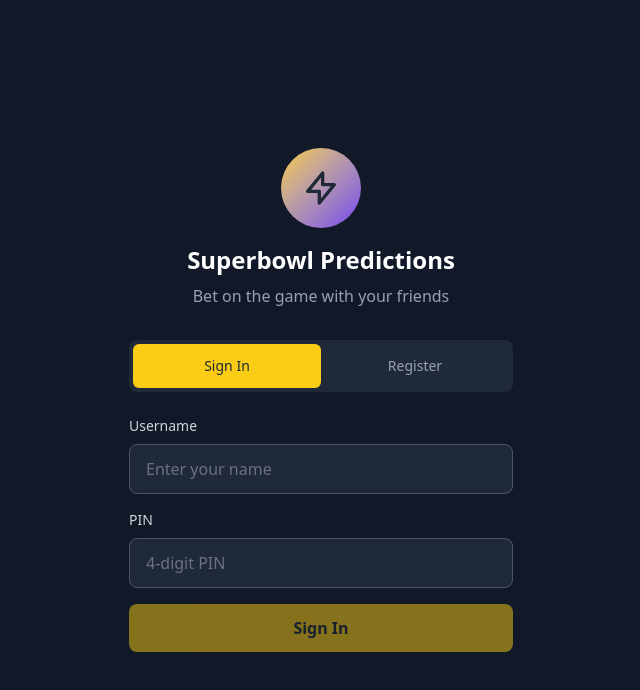
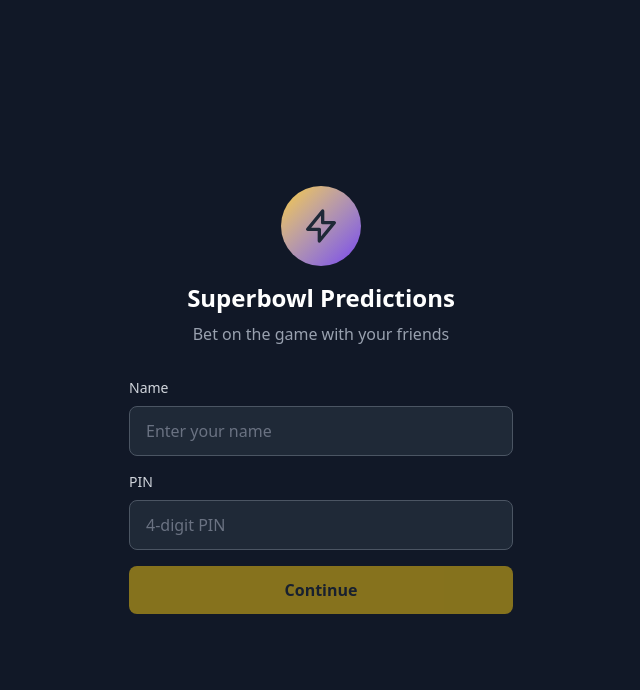
Before and after one commit to AlbinoDrought/creamy-prediction-market, a Vue app in the folder ui/: page / in a window 1280 px wide. Shown: the top 690 px of the page, without its empty margins (319-959 px from the left). Built offline with nearby package versions, Linux system fonts and the light colour scheme; the HTML template or start-up script is replaced by a standard one.

Commit message:
feat: simplify login, remove register/login separation

```diff
--- a/ui/src/api/client.ts
+++ b/ui/src/api/client.ts
@@ -5,6 +5,13 @@ const API_BASE = '/api'
 
 interface ApiError {
   error: string
+}
+
+export class ApiRequestError extends Error {
+  constructor(message: string, public status: number) {
+    super(message)
+    this.name = 'ApiRequestError'
+  }
 }
 
 class ApiClient {
@@ -35,7 +42,7 @@ class ApiClient {
 
     if (!response.ok) {
       const error: ApiError = await response.json().catch(() => ({ error: 'Request failed' }))
-      throw new Error(error.error || `HTTP ${response.status}`)
+      throw new ApiRequestError(error.error || `HTTP ${response.status}`, response.status)
     }
 
     if (response.status === 204) {
--- a/ui/src/stores/auth.ts
+++ b/ui/src/stores/auth.ts
@@ -1,7 +1,7 @@
 import { defineStore } from 'pinia'
 import { ref, computed } from 'vue'
 import type { User } from '@/types/users'
-import { api } from '@/api/client'
+import { api, ApiRequestError } from '@/api/client'
 
 const STORAGE_KEY = 'auth_token'
 
@@ -63,6 +63,33 @@ export const useAuthStore = defineStore('auth', () => {
     }
   }
 
+  async function authenticate(name: string, pin: string) {
+    loading.value = true
+    error.value = null
+    try {
+      // Try to register first
+      const result = await api.register(name, pin)
+      setAuth(result.token, result.user)
+      return true
+    } catch (e) {
+      // If 409 (conflict), name already exists - try to login
+      if (e instanceof ApiRequestError && e.status === 409) {
+        try {
+          const result = await api.login(name, pin)
+          setAuth(result.token, result.user)
+          return true
+        } catch (loginError) {
+          error.value = loginError instanceof Error ? loginError.message : 'Login failed'
+          return false
+        }
+      }
+      error.value = e instanceof Error ? e.message : 'Authentication failed'
+      return false
+    } finally {
+      loading.value = false
+    }
+  }
+
   async function fetchUser() {
     if (!token.value) return false
     loading.value = true
@@ -96,6 +123,7 @@ export const useAuthStore = defineStore('auth', () => {
     isAdmin,
     register,
     login,
+    authenticate,
     logout,
     fetchUser,
     updateTokens,
--- a/ui/src/views/LoginView.vue
+++ b/ui/src/views/LoginView.vue
@@ -7,19 +7,15 @@ import LoadingSpinner from '@/components/LoadingSpinner.vue'
 const authStore = useAuthStore()
 const router = useRouter()
 
-const isLogin = ref(true)
 const name = ref('')
 const pin = ref('')
 
 async function handleSubmit() {
   if (!name.value.trim() || !pin.value.trim()) return
 
-  const success = isLogin.value
-    ? await authStore.login(name.value.trim(), pin.value)
-    : await authStore.register(name.value.trim(), pin.value)
-
+  const success = await authStore.authenticate(name.value.trim(), pin.value)
   if (success) {
-    router.push({ name: 'home' })
+    router.push({ name: authStore.isAdmin ? 'admin-dashboard' : 'home' })
   }
 }
 </script>
@@ -38,29 +34,11 @@ async function handleSubmit() {
         <p class="text-gray-400 mt-2">Bet on the game with your friends</p>
       </div>
 
-      <!-- Toggle -->
-      <div class="flex bg-dark rounded-lg p-1 mb-6">
-        <button
-          @click="isLogin = true"
-          class="flex-1 py-2 px-4 rounded-md text-sm font-medium transition-colors"
-          :class="isLogin ? 'bg-primary text-dark' : 'text-gray-400 hover:text-white'"
-        >
-          Sign In
-        </button>
-        <button
-          @click="isLogin = false"
-          class="flex-1 py-2 px-4 rounded-md text-sm font-medium transition-colors"
-          :class="!isLogin ? 'bg-primary text-dark' : 'text-gray-400 hover:text-white'"
-        >
-          Register
-        </button>
-      </div>
-
       <!-- Form -->
       <form @submit.prevent="handleSubmit" class="space-y-4">
         <div>
           <label for="name" class="block text-sm font-medium text-gray-300 mb-2">
-            Username
+            Name
           </label>
           <input
             id="name"
@@ -100,7 +78,7 @@ async function handleSubmit() {
           class="w-full bg-primary hover:bg-primary-dark disabled:opacity-50 disabled:cursor-not-allowed text-dark font-bold py-3 px-4 rounded-lg transition-colors flex items-center justify-center gap-2"
         >
           <LoadingSpinner v-if="authStore.loading" size="sm" />
-          <span v-else>{{ isLogin ? 'Sign In' : 'Create Account' }}</span>
+          <span v-else>Continue</span>
         </button>
       </form>
     </div>
```
Also changed, not shown: 1 other file (tests, documents, lock files or other folders).
